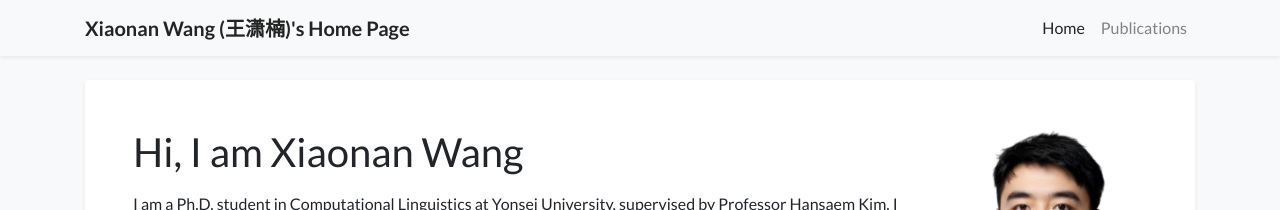
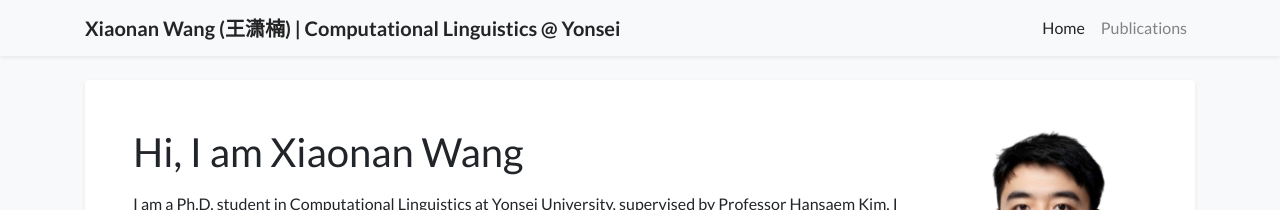
Before and after one commit to wangxiaonan-git/wangxiaonan-git.github.io, a Jekyll site: the page built from index.html, in a window 1280 px wide. Shown: the top 210 px of the page. Built offline with Jekyll 4.4.1, drawn with Linux system fonts in a browser that asks for light colours; a style sheet for code colours, icons or effects is not loaded.

Commit message:
Update profile.yml

```diff
--- a/_data/profile.yml
+++ b/_data/profile.yml
@@ -1,6 +1,6 @@
 primary_name: "Hi, I am Xiaonan Wang"
 secondary_name: ""
-navbar_name: "Xiaonan Wang (王潇楠)'s Home Page"
+navbar_name: "Xiaonan Wang (王潇楠) | Computational Linguistics @ Yonsei"
 
 # positions:
 #  - '<span class="no-break"><img src="assets/images/badges/mpu_master.png" alt="Macao Polytechnic University" class="inline-badge"/></span> M.S., Macao Polytechnic University (2024)'
```
